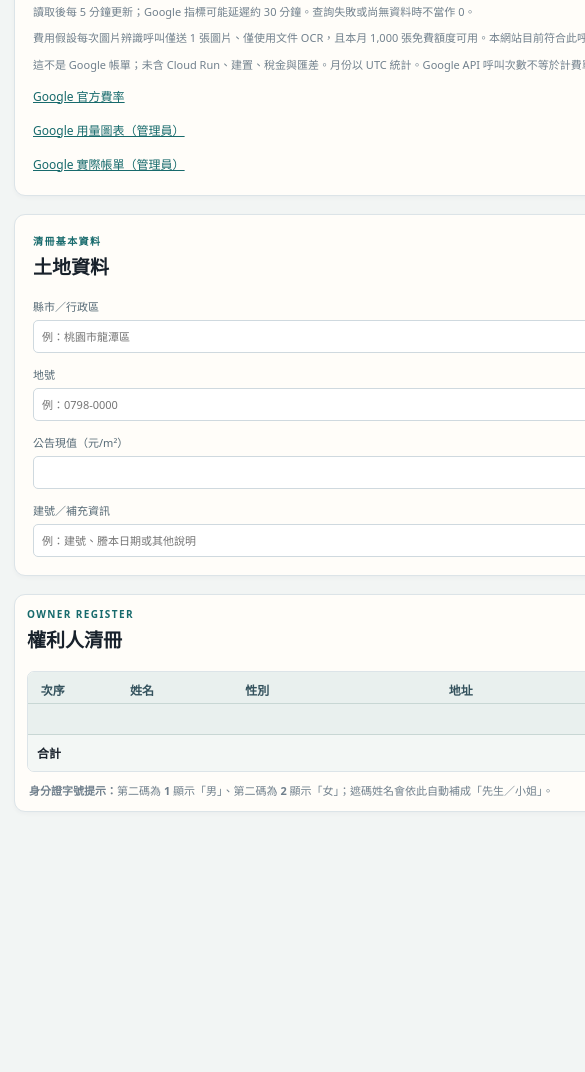
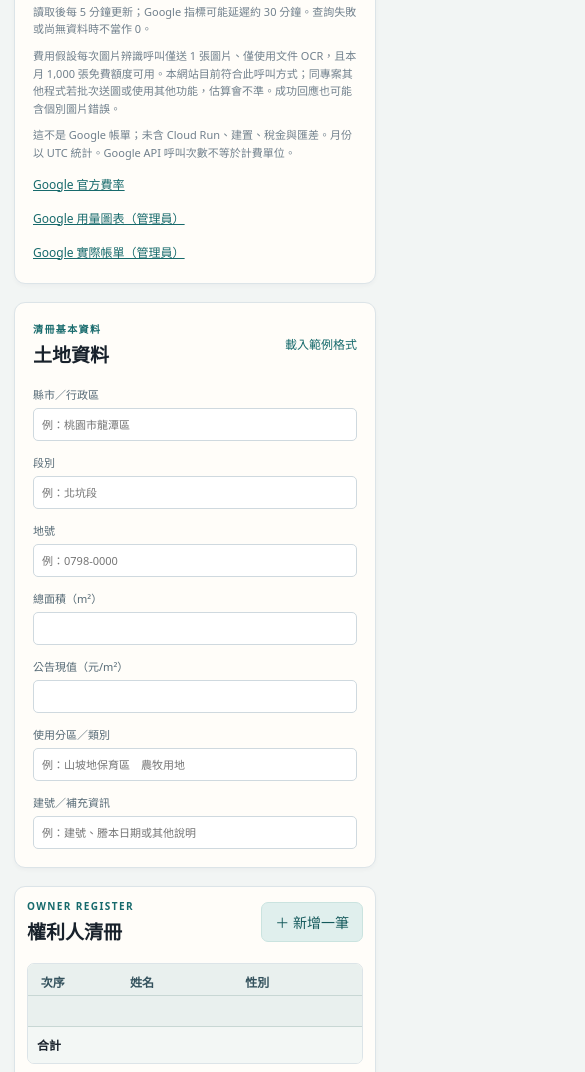
Before and after one commit to shin0117-byte/registry-to-list, an Electron app: page index.html in a window 390 px wide. Shown: the part 928-2000 px from the top of the page, 585 px wide, since content can reach past the window. Before the commit the page ends 1772 px from the top, so only its background shows below. Drawn offline with Linux system fonts and the light colour scheme; no server answers.

Commit message:
Fix responsive page spacing and register overflow

```diff
--- a/styles.css
+++ b/styles.css
@@ -18,3 +18,28 @@ td input[data-key="name"]{min-width:94px;width:94px}td input[data-key="address"]
 .owner-table td input,.owner-table td textarea{width:100%;min-width:0}.owner-table td input[data-key="name"]{width:102px;min-width:102px}.owner-table textarea{display:block;border:0;background:transparent;padding:5px;resize:none;overflow:hidden;font:inherit;line-height:1.35;white-space:pre-wrap;overflow-wrap:anywhere}.owner-table td:nth-child(5) textarea,.owner-table td:nth-child(7) textarea{text-align:center}.owner-table td:nth-child(4) textarea{min-height:48px}
 @media print{@page{size:A3 landscape;margin:10mm}.owner-table{min-width:0!important;width:100%;font-size:9pt}.owner-table .col-serial{width:3%}.owner-table .col-name{width:8%}.owner-table .col-gender{width:7%}.owner-table .col-address{width:23%}.owner-table .col-numerator{width:5%}.owner-table .col-slash{width:2%}.owner-table .col-denominator{width:5%}.owner-table .col-share{width:7%}.owner-table .col-date{width:9%}.owner-table .col-reason{width:7%}.owner-table .col-note{width:12%}.owner-table .col-action{width:2%}.owner-table td textarea{padding:0!important;border:0!important;overflow:visible;height:auto!important;min-height:0!important}}
 .usage-values{margin:14px 0;display:grid;gap:5px}.usage-values dt{font-size:11px;color:var(--muted)}.usage-values dd{margin:0 0 9px;font-size:19px;color:var(--teal);overflow-wrap:anywhere}.usage-panel p{margin:9px 0}.usage-panel a{display:block;margin-top:8px}@media print{.usage-panel{display:none!important}}
+
+/* Keep wide registers inside their own scroll area and use the available screen. */
+@media screen {
+  .topbar { padding-inline:24px; }
+  .hero,.workflow,.layout { max-width:none; }
+  .layout { grid-template-columns:245px minmax(0,1fr); }
+  .workspace,.workspace > .panel,.sidebar,.form-grid > label { min-width:0; }
+  .workspace { grid-template-columns:minmax(0,1fr); }
+  .form-grid { grid-template-columns:repeat(3,minmax(0,1fr)); }
+  .form-grid input { min-width:0; }
+  .paddle-setup,.update-banner { max-width:none; margin-inline:24px; }
+}
+@media screen and (max-width:760px) {
+  .topbar { padding-inline:16px; gap:12px; justify-content:space-between; }
+  .layout { grid-template-columns:minmax(0,1fr); }
+  .form-grid { grid-template-columns:repeat(2,minmax(0,1fr)); }
+  .paddle-setup,.update-banner { margin-inline:14px; }
+  .section-heading { flex-wrap:wrap; gap:12px; }
+}
+@media screen and (max-width:420px) {
+  .brand { font-size:15px; }
+  .brand small { display:none; }
+  .form-grid { grid-template-columns:minmax(0,1fr); }
+  .form-grid .full { grid-column:1; }
+}
```
